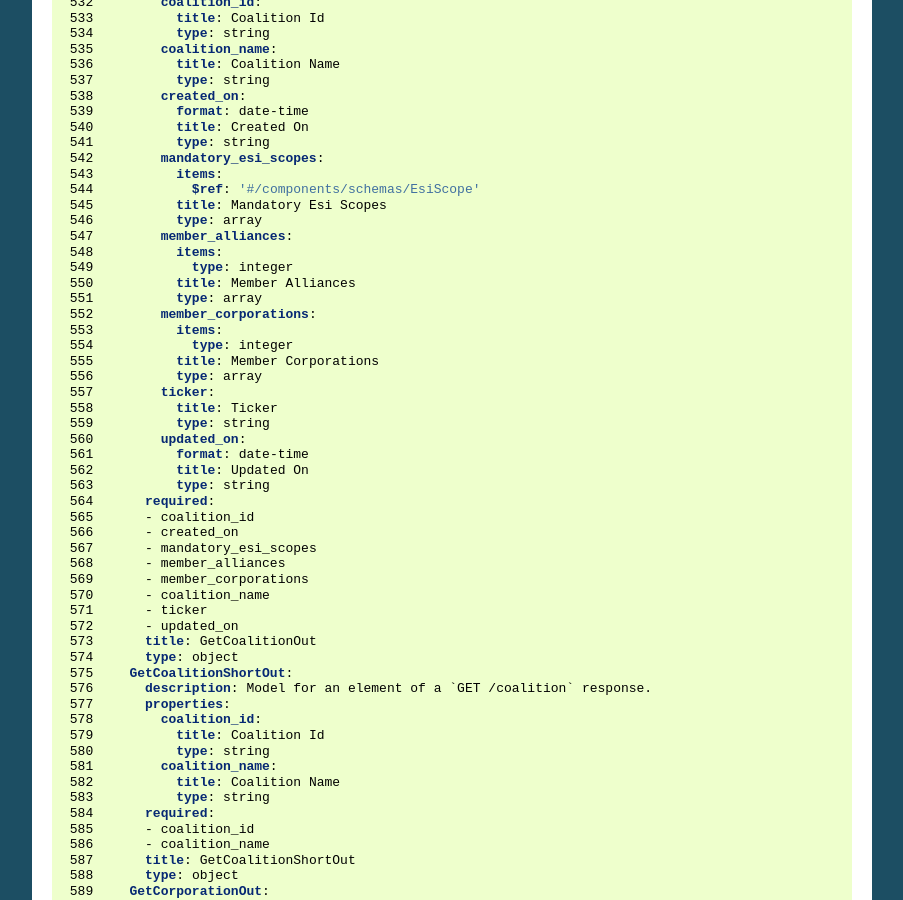
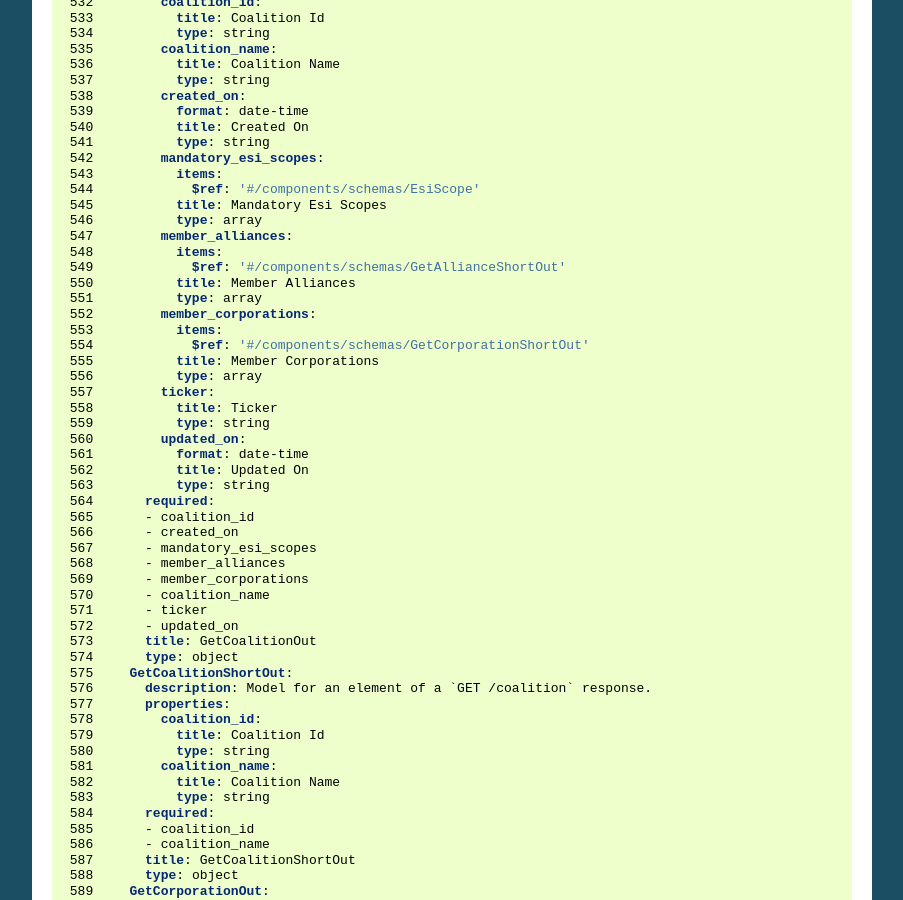
Before and after one commit to r0kym/seat-navy-issue, a Sphinx documentation site: the page built from docs/openapi.rst, in a window 1280 px wide and 900 px high, scrolled down 8420 px. Shown: the whole window, without its empty margins (198-1101 px from the left). Built offline with Sphinx 7.4.7, drawn with Linux system fonts in a browser that asks for light colours.

Commit message:
GET /coalition/{coalition_id} is more detailled

```diff
--- a/docs/openapi.yml
+++ b/docs/openapi.yml
@@ -546,12 +546,12 @@ components:
           type: array
         member_alliances:
           items:
-            type: integer
+            $ref: '#/components/schemas/GetAllianceShortOut'
           title: Member Alliances
           type: array
         member_corporations:
           items:
-            type: integer
+            $ref: '#/components/schemas/GetCorporationShortOut'
           title: Member Corporations
           type: array
         ticker:
```
Also changed, not shown: 1 other file.
